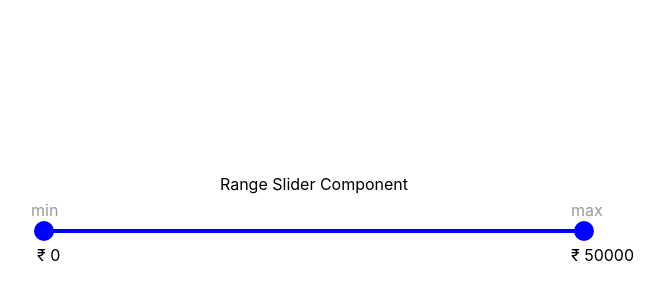
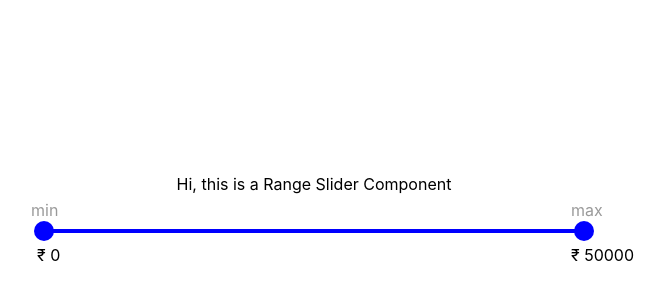
Before and after one commit to murtaz25raina/testingDeploying, a React (Create React App) app: page / in a window 1280 px wide. Shown: the part 194-494 px from the top of the page, without its empty margins (326-990 px from the left). Built offline with nearby package versions, Linux system fonts and the light colour scheme.

Commit message:
build ready

```diff
--- a/src/App.js
+++ b/src/App.js
@@ -5,7 +5,9 @@ import "./App.css";
 function App() {
   return (
     <div className="App">
-      <div style={{ marginBottom: "30px" }}>Range Slider Component</div>
+      <div style={{ marginBottom: "30px" }}>
+        Hi, this is a Range Slider Component
+      </div>
       <RangeSlider
         min={0}
         max={50000}
```
